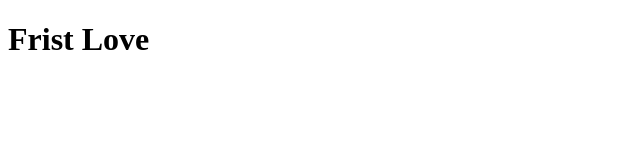
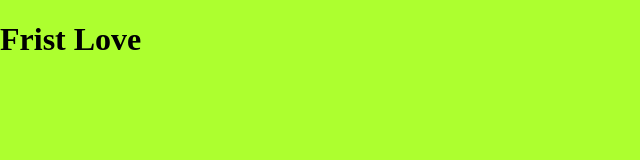
Before and after one commit to najmul009/my-frist-site, a plain HTML site: page index.html in a window 1280 px wide. Shown: the whole page, without its empty margins (0-640 px from the left). Drawn offline with Linux system fonts and the light colour scheme.

Commit message:
style added

```diff
--- a/index.html
+++ b/index.html
@@ -5,6 +5,7 @@
     <meta http-equiv="X-UA-Compatible" content="IE=edge">
     <meta name="viewport" content="width=device-width, initial-scale=1.0">
     <title>Fehela Peyar</title>
+    <link rel="stylesheet" href="style.css">
 </head>
 <body>
     <h1>Frist Love</h1>
--- /dev/null
+++ b/style.css
@@ -0,0 +1,5 @@
+body{
+    margin: 0;
+    padding: 0;
+    background-color: greenyellow;
+}
```
